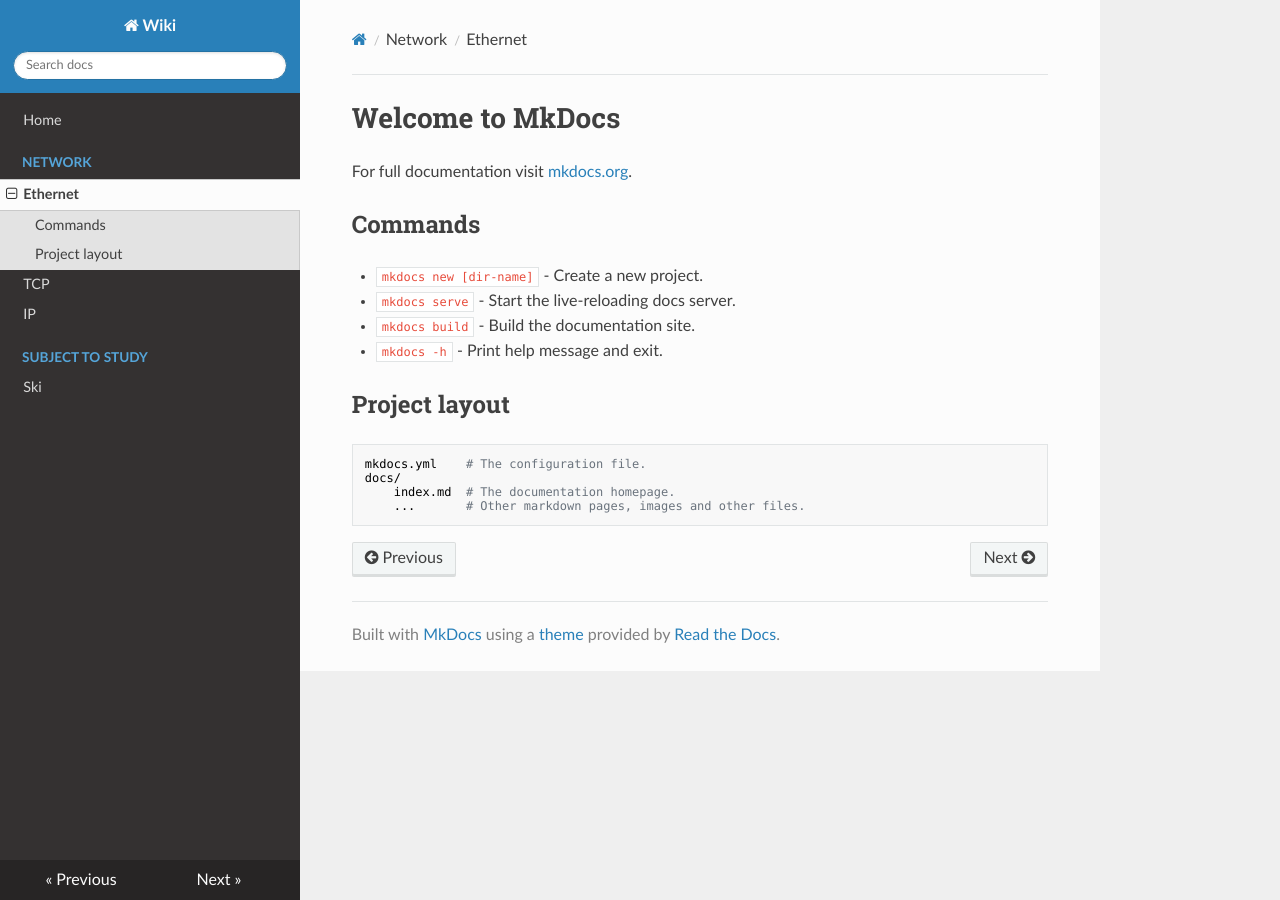
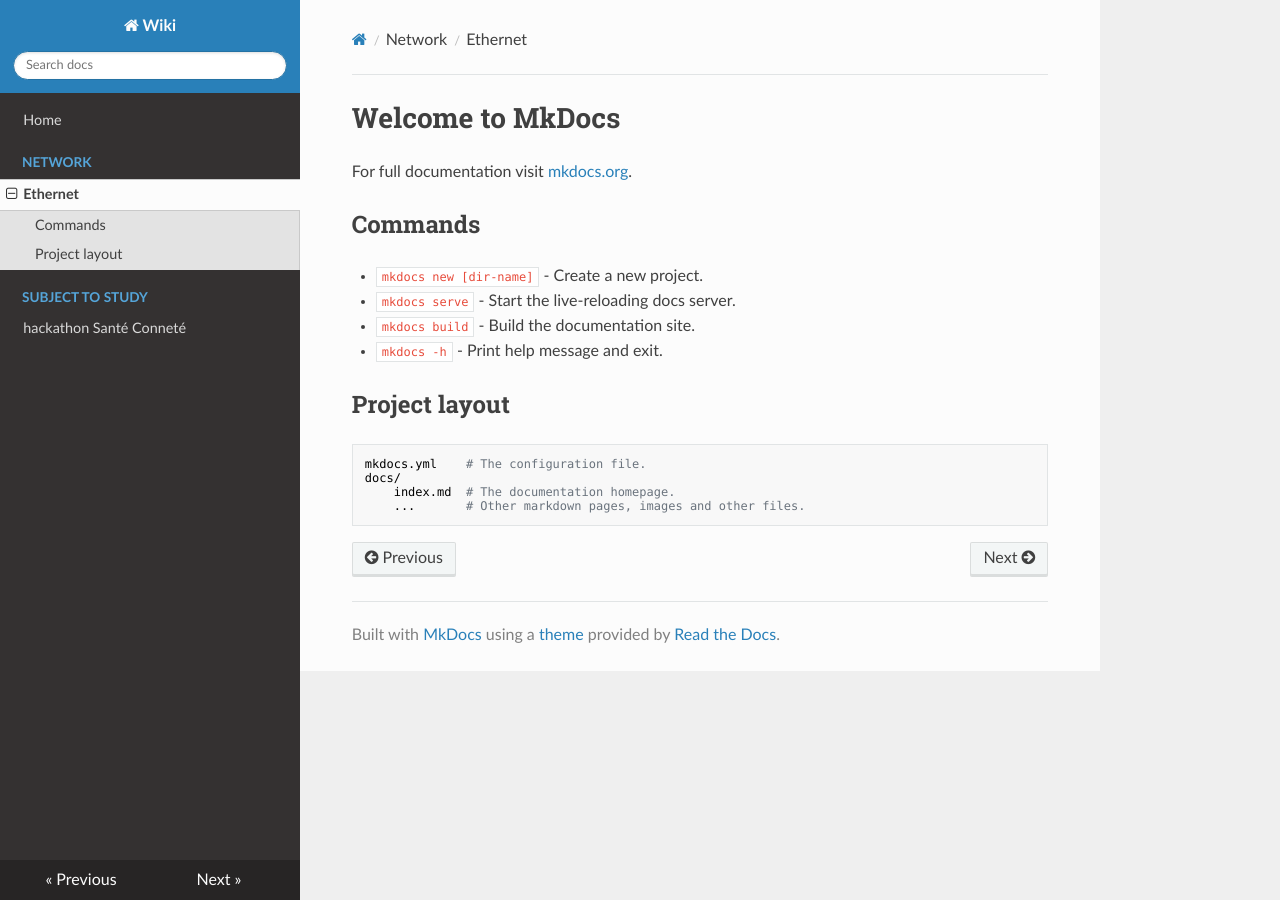
Before and after one commit to kiritogami/wiki, an MkDocs documentation site: the page built from docs/network/ethernetTcpIp.md, in a window 1280 px wide. Built offline with MkDocs 1.6.1, drawn with Linux system fonts in a browser that asks for light colours; nearby versions of some CDN libraries.

```diff
--- a/mkdocs.yml
+++ b/mkdocs.yml
@@ -2,12 +2,10 @@ site_name: Wiki
 nav:
   - Home: index.md
   - Network:
-    - Ethernet: network/ethernet.md
-    - TCP: network/tcp.md
-    - IP: network/ip.md
+    - Ethernet: network/ethernetTcpIp.md
 
   - Subject to study:
-    - Ski : study/ski.md
+    - hackathon  Santé Conneté : study/hackathon.md
 
 theme:
   name: readthedocs
```
Also changed, not shown: docs/network/ethernetTcpIp.md (renamed from docs/network/ethernet.md), docs/network/ip.md (deleted), docs/network/tcp.md (deleted), docs/study/hackathon.md (added), docs/study/ski.md (deleted).
